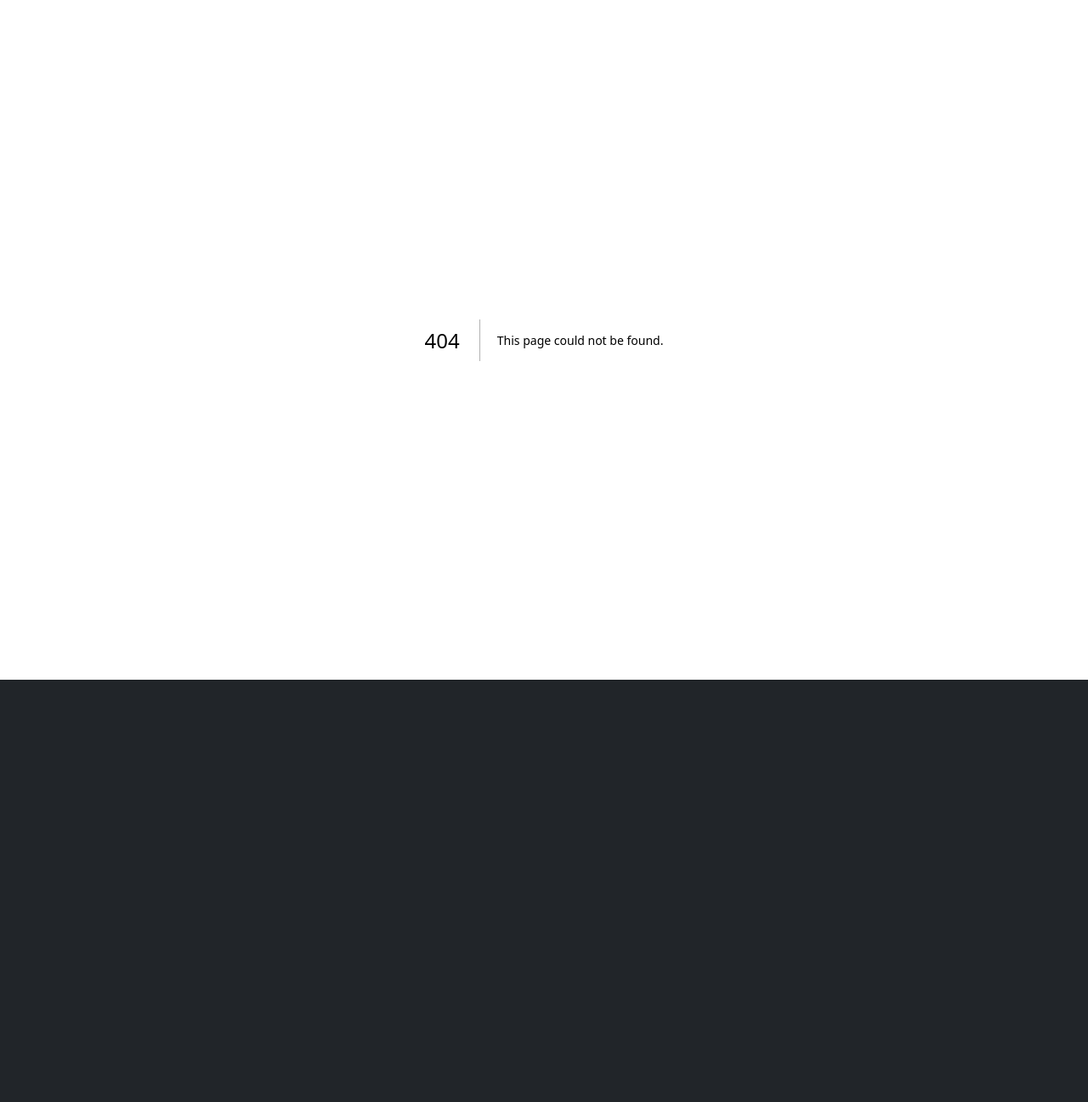
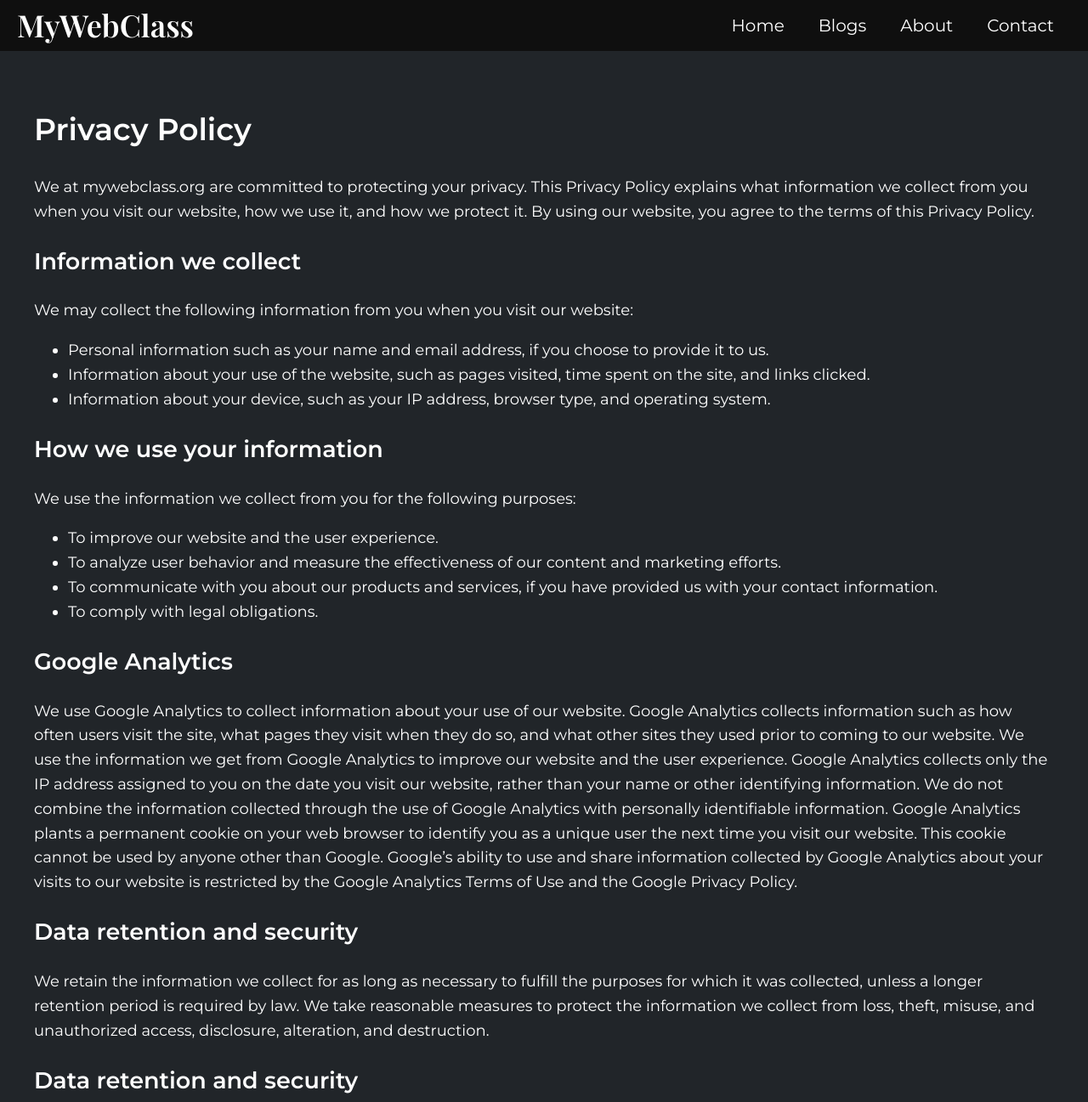
Before and after one commit to NJIT-WIS/project-2-team-straw-hat, a Next.js app: page /privacy in a window 1280 px wide. Before the commit this address had no page. Shown: the top 1297 px of the page at 85% size. Before the commit the page ends 800 px from the top, so only its background shows below. Built offline with nearby package versions, Linux system fonts and the light colour scheme; a web font is replaced by a local one.

Commit message:
Added privacy page

```diff
--- a/components/layout.js
+++ b/components/layout.js
@@ -71,11 +71,11 @@ export default function Layout({ children, home }) {
         )}
       </header> */}
       <main>{children}</main>
-      {!home && (
+      {/* {!home && (
         <div className={styles.backToHome}>
           <Link href="/">← Back to home</Link>
         </div>
-      )}
+      )} */}
       <Footer/>
     </div>
   )
--- /dev/null
+++ b/pages/privacy/index.js
@@ -0,0 +1,121 @@
+import Layout from "../../components/layout";
+import styles from "./privacy.module.css";
+
+export default function Privacy() {
+  return (
+    <Layout>
+      <div class={styles.container}>
+        <div class="row">
+          <main class="col-md-9 ms-sm-auto col-lg-9 px-md-4">
+            <h1 class="fw-bold border-bottom" id="title">
+              Privacy Policy
+            </h1>
+            <section class="row">
+              <p>
+                We at mywebclass.org are committed to protecting your privacy.
+                This Privacy Policy explains what information we collect from
+                you when you visit our website, how we use it, and how we
+                protect it. By using our website, you agree to the terms of this
+                Privacy Policy.
+              </p>
+              <h2>Information we collect</h2>
+              <p>
+                We may collect the following information from you when you visit
+                our website:
+              </p>
+              <ul>
+                <li>
+                  Personal information such as your name and email address, if
+                  you choose to provide it to us.
+                </li>
+                <li>
+                  Information about your use of the website, such as pages
+                  visited, time spent on the site, and links clicked.
+                </li>
+                <li>
+                  Information about your device, such as your IP address,
+                  browser type, and operating system.
+                </li>
+              </ul>
+              <h2>How we use your information</h2>
+              <p>
+                We use the information we collect from you for the following
+                purposes:
+              </p>
+              <ul>
+                <li>To improve our website and the user experience.</li>
+                <li>
+                  To analyze user behavior and measure the effectiveness of our
+                  content and marketing efforts.
+                </li>
+                <li>
+                  To communicate with you about our products and services, if
+                  you have provided us with your contact information.
+                </li>
+                <li>To comply with legal obligations.</li>
+              </ul>
+              <h2>Google Analytics</h2>
+              <p>
+                We use Google Analytics to collect information about your use of
+                our website. Google Analytics collects information such as how
+                often users visit the site, what pages they visit when they do
+                so, and what other sites they used prior to coming to our
+                website. We use the information we get from Google Analytics to
+                improve our website and the user experience. Google Analytics
+                collects only the IP address assigned to you on the date you
+                visit our website, rather than your name or other identifying
+                information. We do not combine the information collected through
+                the use of Google Analytics with personally identifiable
+                information. Google Analytics plants a permanent cookie on your
+                web browser to identify you as a unique user the next time you
+                visit our website. This cookie cannot be used by anyone other
+                than Google. Google’s ability to use and share information
+                collected by Google Analytics about your visits to our website
+                is restricted by the Google Analytics Terms of Use and the
+                Google Privacy Policy.
+              </p>
+              <h2>Data retention and security</h2>
+              <p>
+                We retain the information we collect for as long as necessary to
+                fulfill the purposes for which it was collected, unless a longer
+                retention period is required by law. We take reasonable measures
+                to protect the information we collect from loss, theft, misuse,
+                and unauthorized access, disclosure, alteration, and
+                destruction.
+              </p>
+              <h2>Data retention and security</h2>
+              <p>
+                We retain the information we collect for as long as necessary to
+                fulfill the purposes for which it was collected, unless a longer
+                retention period is required by law. We take reasonable measures
+                to protect the information we collect from loss, theft, misuse,
+                and unauthorized access, disclosure, alteration, and
+                destruction.
+              </p>
+              <h2>Your rights</h2>
+              <p>
+                You have the right to access, correct, and delete your personal
+                information. You also have the right to object to the processing
+                of your personal information and to withdraw your consent to the
+                processing of your personal information. To exercise these
+                rights, please contact us at [contact email address].
+              </p>
+              <h2>Changes to this Privacy Policy</h2>
+              <p>
+                We may update this Privacy Policy from time to time. We will
+                notify you of any changes by posting the new Privacy Policy on
+                this page. We recommend that you review this Privacy Policy
+                periodically for any changes.
+              </p>
+              <h2>Contact us</h2>
+              <p>
+                If you have any questions about this Privacy Policy, please
+                contact us at [contact email address].
+              </p>
+            </section>
+          </main>
+        </div>
+      </div>
+    </Layout>
+  );
+}
--- /dev/null
+++ b/pages/privacy/privacy.module.css
@@ -0,0 +1,8 @@
+.container {
+  display: flex;
+  justify-content: flex-start;
+  align-items: flex-start;
+  padding: 40px;
+  flex-direction: column;
+  color: #fff;
+}
```
